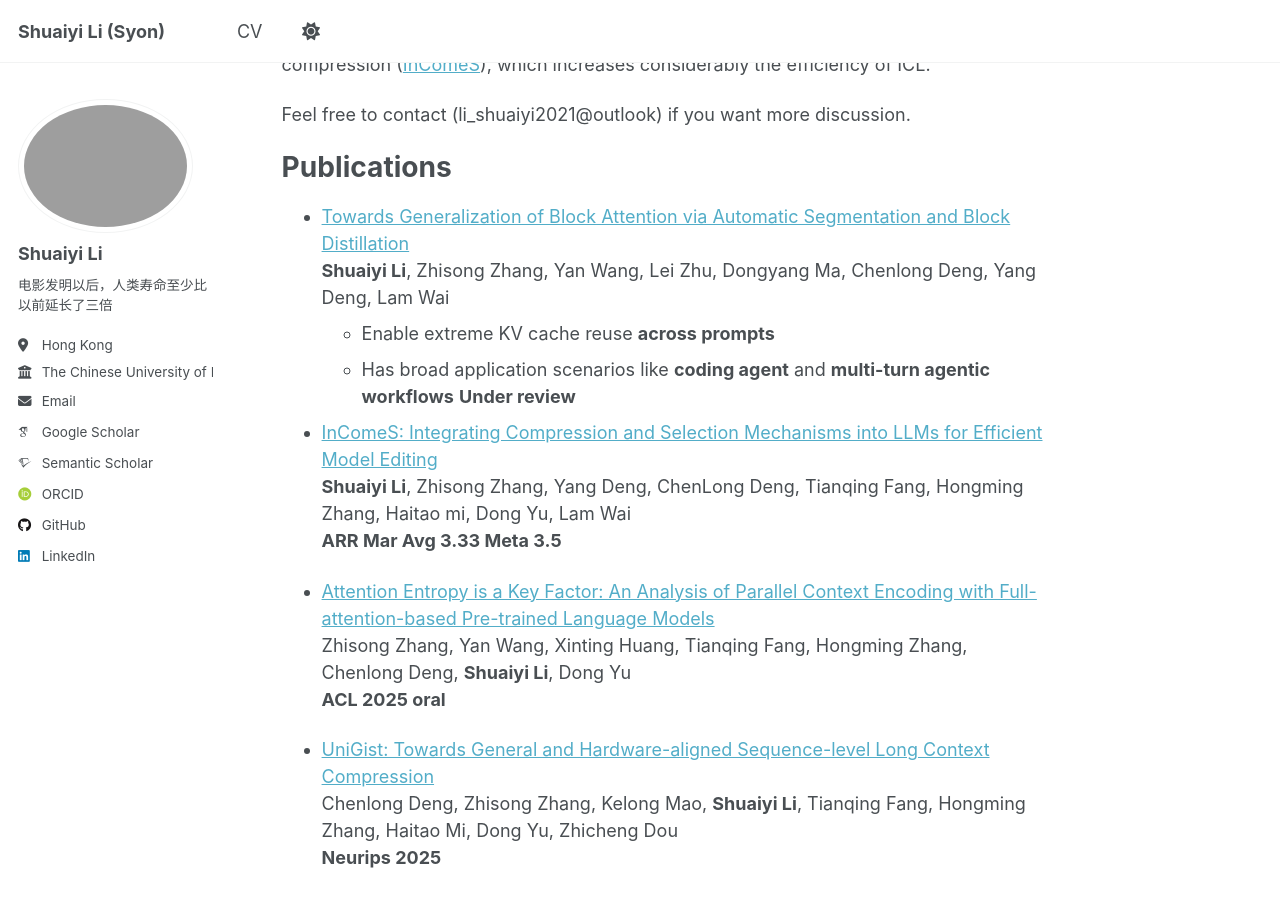
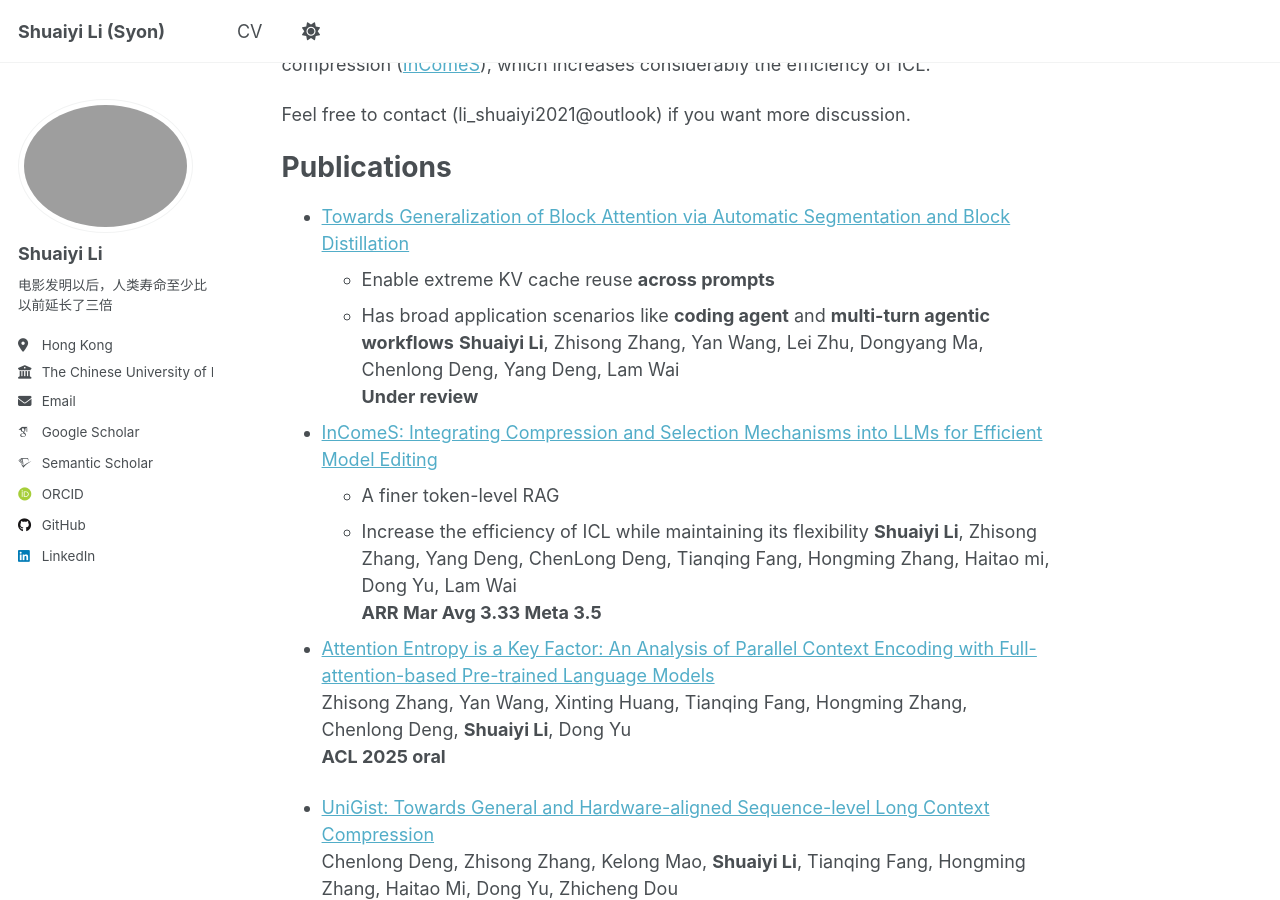
Before and after one commit to Syon-Li/Syon-Li.github.io, a Jekyll site: the page built from _pages/about.md, in a window 1280 px wide and 900 px high, scrolled down 357 px. Built offline with Jekyll 4.4.1, drawn with Linux system fonts in a browser that asks for light colours; some web fonts are replaced; a script that is not in the unit is left out.

Commit message:
Update about.md

```diff
--- a/_pages/about.md
+++ b/_pages/about.md
@@ -19,12 +19,14 @@ Feel free to contact (li_shuaiyi2021@outlook) if you want more discussion.
 Publications
 ======
 - [Towards Generalization of Block Attention via Automatic Segmentation and Block Distillation](https://arxiv.org/abs/2605.15913)<br>
-  **Shuaiyi Li**, Zhisong Zhang, Yan Wang, Lei Zhu, Dongyang Ma, Chenlong Deng, Yang Deng, Lam Wai<br>
   - Enable extreme KV cache reuse **across prompts**
   - Has broad application scenarios like **coding agent** and **multi-turn agentic workflows**
+  **Shuaiyi Li**, Zhisong Zhang, Yan Wang, Lei Zhu, Dongyang Ma, Chenlong Deng, Yang Deng, Lam Wai<br>
   **Under review**
 
 - [InComeS: Integrating Compression and Selection Mechanisms into LLMs for Efficient Model Editing](https://arxiv.org/pdf/2505.22156)<br>
+  - A finer token-level RAG
+  - Increase the efficiency of ICL while maintaining its flexibility
   **Shuaiyi Li**, Zhisong Zhang, Yang Deng, ChenLong Deng, Tianqing Fang, Hongming Zhang, Haitao mi, Dong Yu, Lam Wai<br>
   **ARR Mar Avg 3.33 Meta 3.5**
 
```
